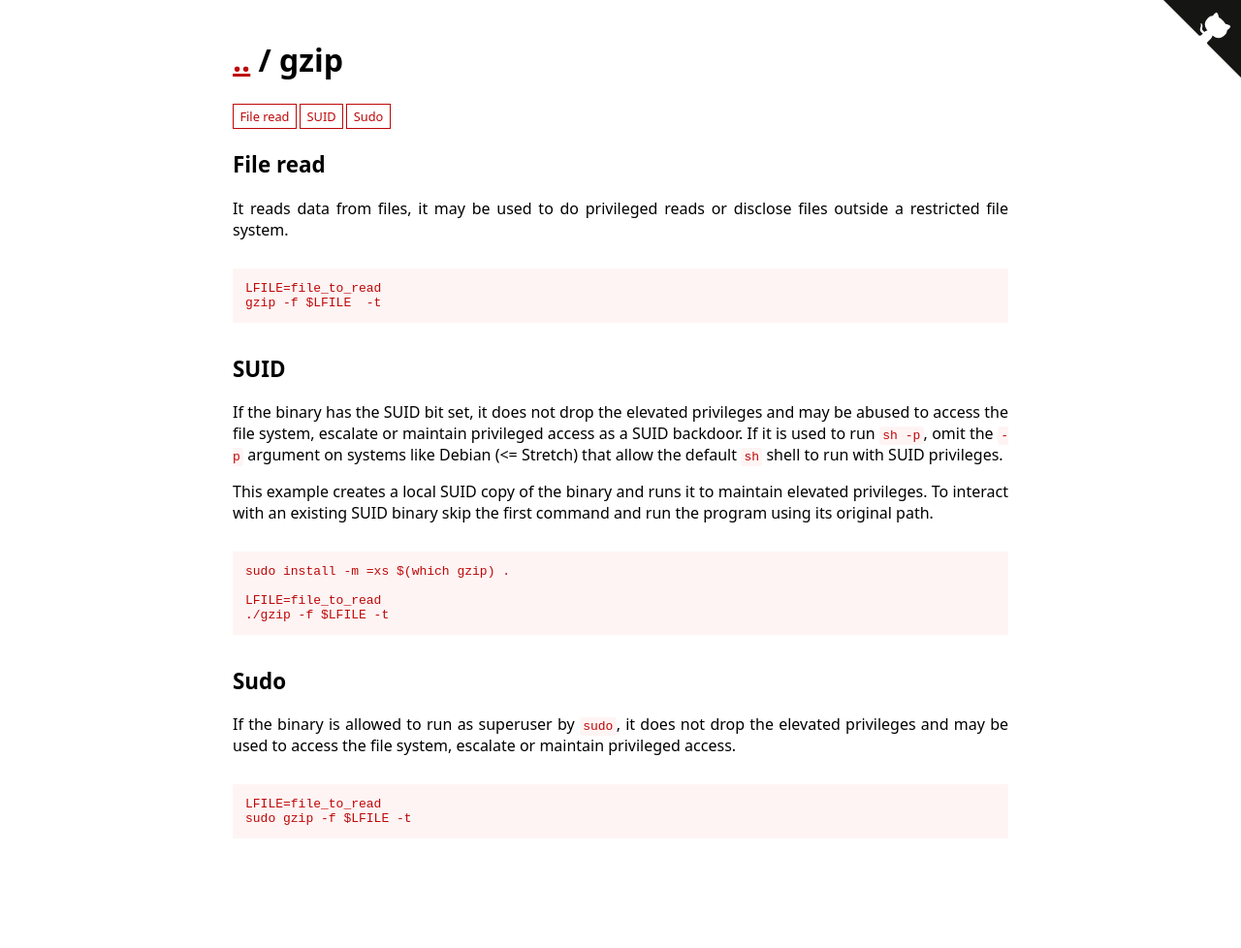
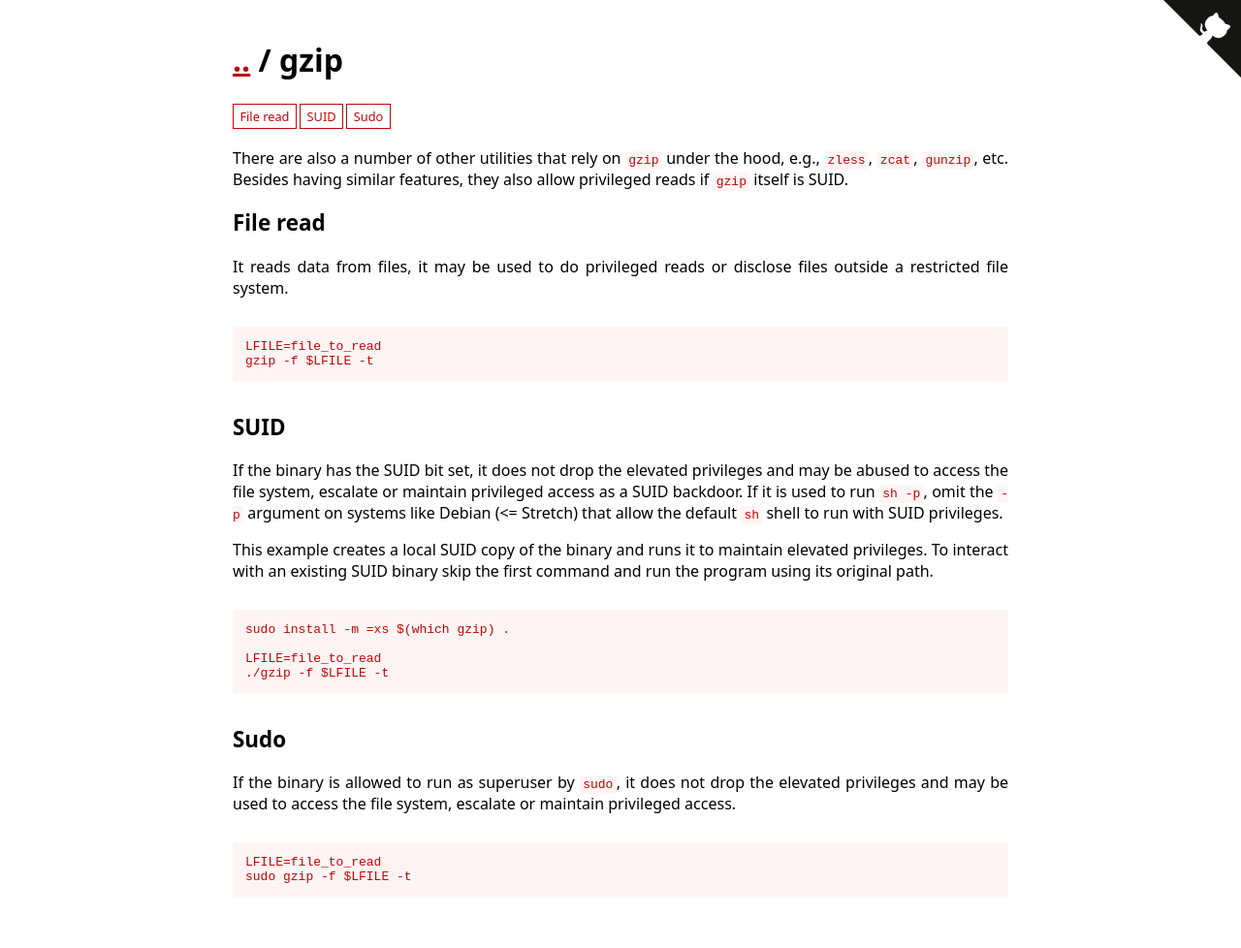
Before and after one commit to GTFOBins/GTFOBins.github.io, a Jekyll site: the page built from _gtfobins/gzip.md, in a window 1280 px wide. Shown: the whole page at 97% size. Built offline with Jekyll 4.4.1, drawn with Linux system fonts in a browser that asks for light colours; before the commit the page ends 918 px from its top, so only the background shows below that.

Commit message:
Clean up and add gzip description about aux utilities
As suggested in #176 by Kiran Ghimire (Cimihan123).

```diff
--- a/_gtfobins/gzip.md
+++ b/_gtfobins/gzip.md
@@ -1,9 +1,10 @@
 ---
+description: There are also a number of other utilities that rely on `gzip` under the hood, e.g., `zless`, `zcat`, `gunzip`, etc. Besides having similar features, they also allow privileged reads if `gzip` itself is SUID.
 functions:
   file-read:
     - code: |
         LFILE=file_to_read
-        gzip -f $LFILE  -t
+        gzip -f $LFILE -t
   suid:
     - code: |
         LFILE=file_to_read
```
